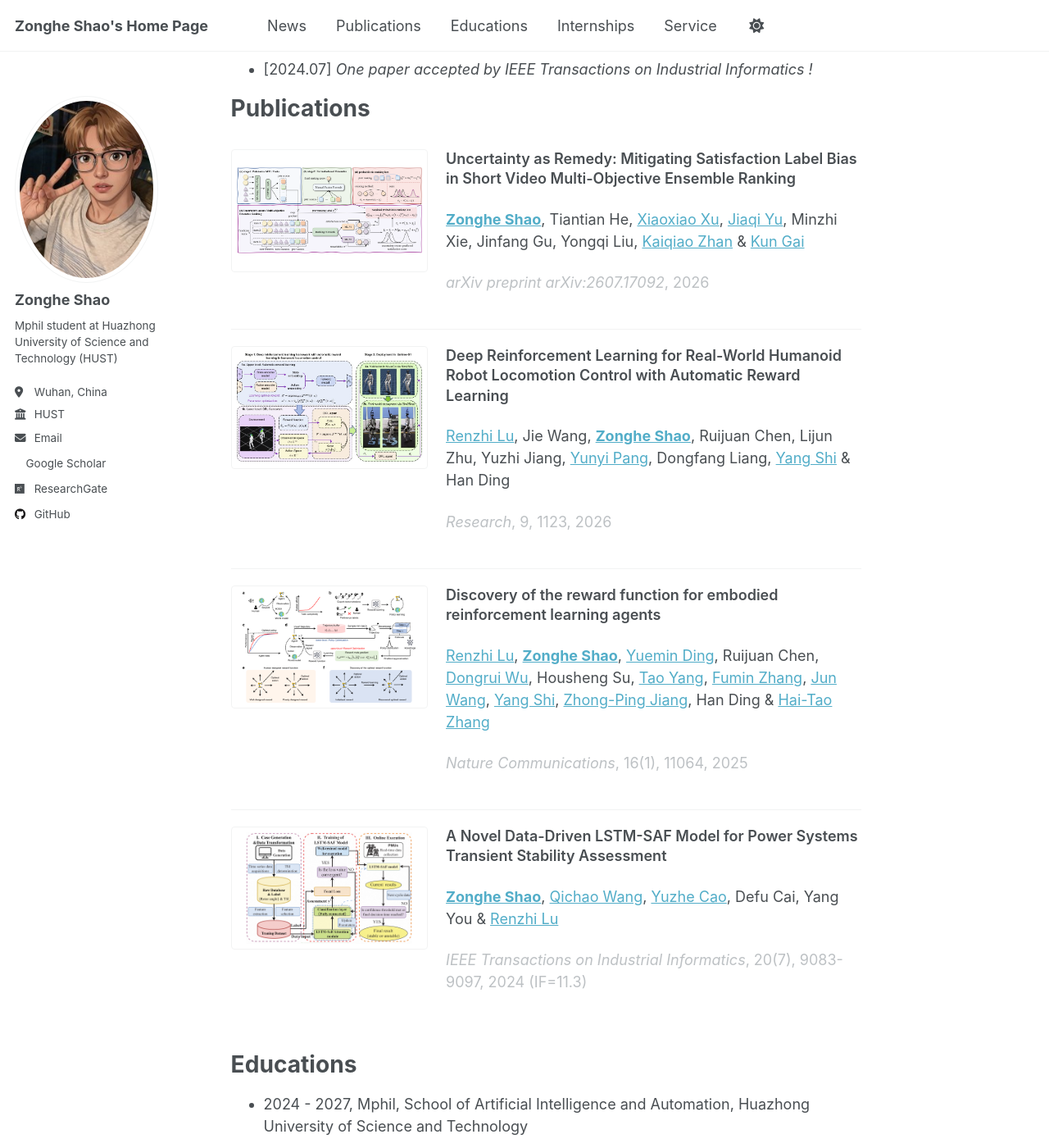
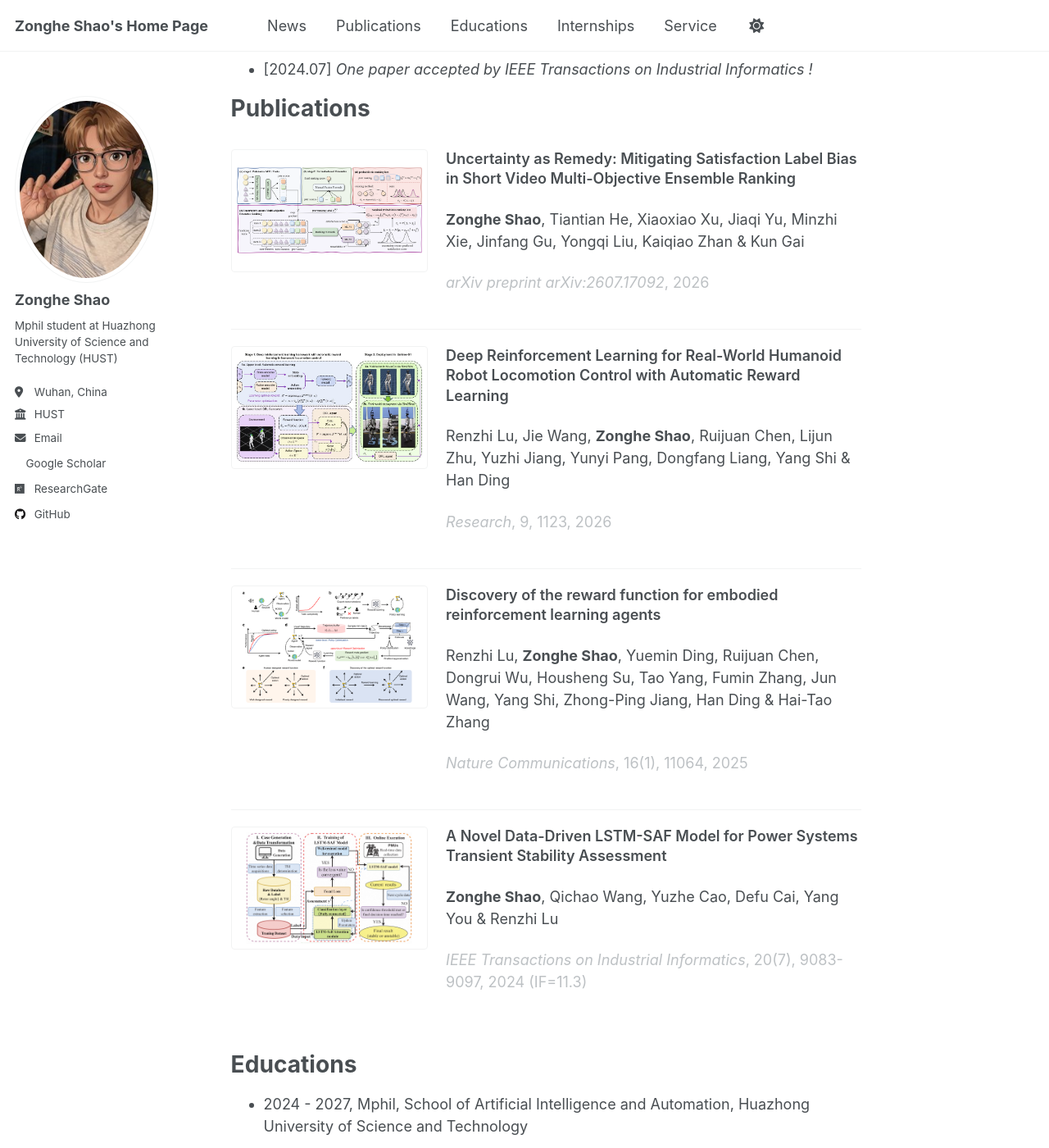
Before and after one commit to zhshao17/zhshao17.github.io, a Jekyll site: the page built from _pages/about.md, in a window 1280 px wide and 1400 px high, scrolled down 812 px. Shown: the whole window at 82% size. Built offline with Jekyll 4.4.1, drawn with Linux system fonts in a browser that asks for light colours; a script that is not in the unit is left out.

Commit message:
Make author Scholar links hover-only, matching entry title styling

```diff
--- a/_sass/layout/_entries.scss
+++ b/_sass/layout/_entries.scss
@@ -106,6 +106,18 @@ html[data-theme="dark"] .entry--logo .entry-thumb {
   color: var(--global-text-color);
 }
 
+/* Author Scholar links stay invisible until hovered, like entry titles. */
+.entry-sub a {
+  color: var(--global-text-color);
+  text-decoration: none;
+  border-bottom: 1px solid transparent;
+}
+
+.entry-sub a:hover {
+  color: var(--global-link-color);
+  border-bottom-color: var(--global-link-color);
+}
+
 .entry-meta {
   margin: 0;
   font-size: $type-size-6;
```
